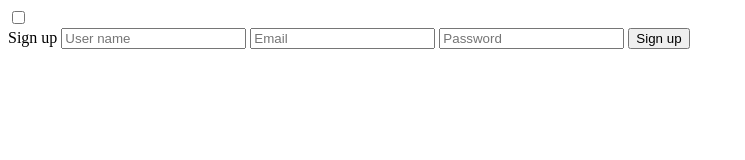
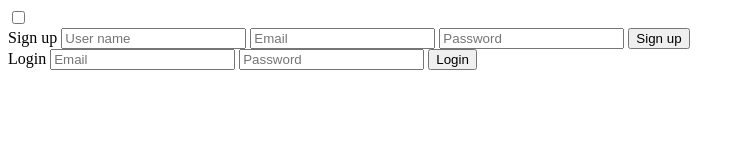
Before and after one commit to MarziyehSaman/project2, a plain HTML site: page index.html in a window 1280 px wide. Shown: the whole page, without its empty margins (0-745 px from the left). Drawn offline with Linux system fonts and the light colour scheme.

Commit message:
i made another form for login

```diff
--- a/index.html
+++ b/index.html
@@ -18,6 +18,14 @@
 
             </form>
         </div>
-
+        <div class="login">
+            <form>
+                <label for="check">Login</label>
+                <input type="email" name="email" placeholder="Email" required>
+                <input type="password" name="pswd" placeholder="Password" required>
+                <button>Login</button>
+            </form>
+        </div>
+    </div>
 </body>
 </html>
```
Also changed, not shown: project2.css (added).
